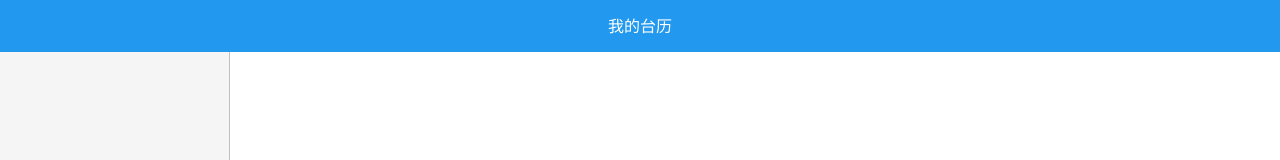
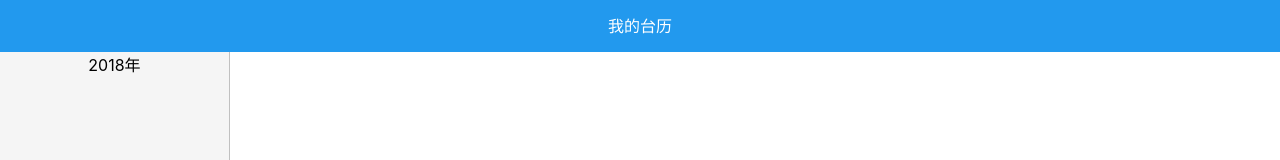
Before and after one commit to honey-HL/notebook, a React (Create React App) app: page / in a window 1280 px wide. Shown: the top 160 px of the page. Built offline with nearby package versions, Linux system fonts and the light colour scheme.

Commit message:
日历添加

```diff
--- a/public/index.html
+++ b/public/index.html
@@ -19,7 +19,7 @@
       work correctly both with client-side routing and a non-root public URL.
       Learn how to configure a non-root public URL by running `npm run build`.
     -->
-    <title>React App</title>
+    <title>Notebook</title>
   </head>
   <body>
     <noscript>
--- a/src/App.css
+++ b/src/App.css
@@ -49,8 +49,9 @@
 .left_view {
   position: fixed;
   left: 0;
-  top:0;
-  height: 100%;
+  top:52px;
+  height: calc(100% - 52px);
+  overflow-y: auto;
   width: 229px;
   background-color: #f5f5f5;
   border-right: 1px solid silver;
--- a/src/App.js
+++ b/src/App.js
@@ -1,6 +1,7 @@
 import React, { Component } from 'react';
 import logo from './logo.svg';
 import './App.css';
+import MyCalendar from './component/calendar'
 
 class TopBar extends React.Component {
   render() {
@@ -16,7 +17,7 @@ class LeftView extends React.Component {
   render() {
     return (
       <div className="left_view">
-      heoolo
+        <MyCalendar/>
       </div>
     );
   }
--- /dev/null
+++ b/src/component/calendar.js
@@ -0,0 +1,15 @@
+import React, { Component } from 'react';
+import '../css/calendar.css'
+
+export default class App extends React.Component {
+    render() {
+        return(
+            <div>
+                <div className="cal_wrap">
+                    <div>2018年</div>
+                    <div></div>
+                </div>
+            </div>
+        )
+    }
+}
--- /dev/null
+++ b/src/css/calendar.css
@@ -0,0 +1,4 @@
+.cal_wrap {
+    width: 100%;
+    height: 100%;
+}
```
